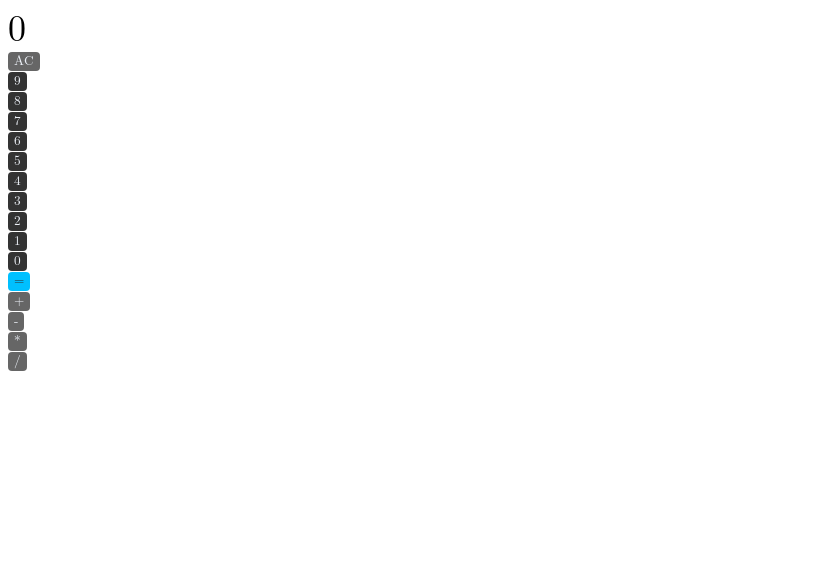
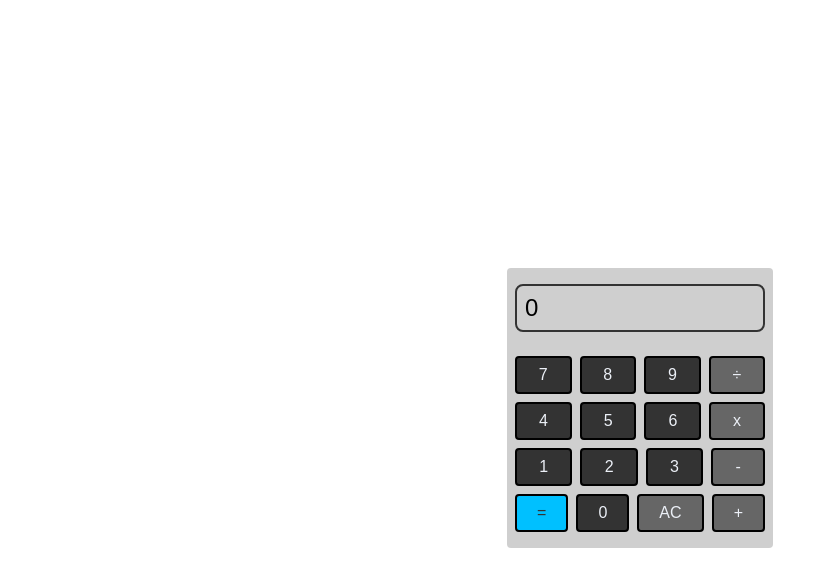
Before and after one commit to kevnhech/calculator, a plain HTML site: page index.html in a window 1280 px wide. Shown: the whole page, without its empty margins (0-828 px from the left). Drawn offline with Linux system fonts and the light colour scheme.

Commit message:
Align calculator to the center of the main and cross axis

```diff
--- a/index.html
+++ b/index.html
@@ -8,71 +8,71 @@
   <script src="script.js" defer></script>
 </head>
 <body>
-  <div class="calculator">
+  <div class="container-center">
+    <div id="calculator">
       <div id="display">0</div>
 
+      <div class="container-column">
+        <div class="container-row">
+          <div class="number">
+            <button id="seven">7</button>
+          </div>
+          <div class="number">
+            <button id="eight">8</button>
+          </div>
+          <div class="number">
+            <button id="nine">9</button>
+          </div>
+          <div class="divide">
+            <button id="divide-button">÷</button>
+          </div>
+        </div>
+
+        <div class="container-row">
+          <div class="number">
+            <button id="four">4</button>
+          </div>
+          <div class="number">
+            <button id="five">5</button>
+          </div>
+          <div class="number">
+            <button id="six">6</button>
+          </div>
+          <div class="multiply">
+            <button id="multiply-button">x</button>
+          </div>
+        </div>
+
+        <div class="container-row">
+          <div class="number">
+            <button id="one">1</button>
+          </div>
+          <div class="number">
+            <button id="two">2</button>
+          </div>
+          <div class="number">
+            <button id="three">3</button>
+          </div>
+          <div class="subtract">
+            <button id="subtract-button">-</button>
+          </div>
+        </div>
+
+        <div class="container-row">
+          <div class="equal">
+            <button id="equal-button">=</button>
+          </div>
+          <div class="number">
+            <button id="zero">0</button>
+          </div>
           <div class="clear">
             <button id="clear-button">AC</button>
           </div>
-
-    <div class="number">
-      <button id="nine">9</button>
-    </div>
-
-    <div class="number">
-      <button id="eight">8</button>
-    </div>
-
-    <div class="number">
-      <button id="seven">7</button>
-    </div>
-
-    <div class="number">
-      <button id="six">6</button>
-    </div>
-
-    <div class="number">
-      <button id="five">5</button>
-    </div>
-
-    <div class="number">
-      <button id="four">4</button>
-    </div>
-
-    <div class="number">
-      <button id="three">3</button>
-    </div>
-
-    <div class="number">
-      <button id="two">2</button>
-    </div>
-
-    <div class="number">
-      <button id="one">1</button>
-    </div>
-
-    <div class="number">
-      <button id="zero">0</button>
-    </div>
-
-    <div class="equal">
-      <button id="equal-button">=</button>
-    </div>
-
           <div class="add">
             <button id="add-button">+</button>
           </div>
-
-    <div class="subtract">
-      <button id="subtract-button">-</button>
         </div>
-
-    <div class="multiply">
-      <button id="multiply-button">*</button>
       </div>
-
-    <div class="divide">
-      <button id="divide-button">/</button>
     </div>
   </div>
 </body>
--- a/script.js
+++ b/script.js
@@ -1,21 +1,21 @@
+function round(num) {
+  return Math.round(num * 100) / 100;
+}
+
 function add(a, b) {
-  return a + b;
+  return round(a + b);
 }
 
 function subtract(a, b) {
-  return a - b;
+  return round(a - b);
 }
 
 function multiply(a, b) {
-  return a * b;
+  return round(a * b);
 }
 
 function divide(a, b) {
-  return a / b;
-}
-
-function roundNum(num) {
-  return Math.round(num * 100) / 100;
+  return round(a / b);
 }
 
 let firstNum = '3';
@@ -30,7 +30,7 @@ function operate(op, num1, num2) {
   } else if (op == '*') {
     return multiply(num1, num2);
   } else if (op == '/') {
-    return roundNum(divide(num1, num2));
+    return divide(num1, num2);
   }
 }
 
--- a/style.css
+++ b/style.css
@@ -1,16 +1,22 @@
 * {
-  font-family: math;
+  font-family: sans-serif;
 }
 
-button {
-  background-color: #333;
-  color: #ECF0F7;
-  border: none;
+#calculator {
+  display: flex;
+  flex-direction: column;
+  gap: 24px;
+  width: 250px;
   border-radius: 4px;
+  background-color: #CFCFCF;
+  padding: 16px 8px;
 }
 
 #display {
-  font-size: 36px;
+  font-size: 24px;
+  border: solid 2px #333;
+  border-radius: 8px;
+  padding: 8px;
 }
 
 #clear-button,
@@ -25,3 +31,51 @@ button {
   color: #333333;
   background-color: #00C0FF;
 }
+
+.container-center {
+  display: flex;
+  /* justify-content: center; */
+  align-items: center;
+}
+
+.container-column {
+  display: flex;
+  flex-direction: column;
+  gap: 8px;
+}
+
+.container-row {
+  display: flex;
+  gap: 8px;
+}
+
+.number,
+.clear,
+.add,
+.subtract,
+.multiply,
+.divide,
+.equal {
+  display: flex;
+  flex-grow: 1;
+}
+
+html {
+  height: 100%;
+}
+
+body {
+  display: flex;
+  height: 100%;
+  justify-content: center;
+}
+
+button {
+  background-color: #333;
+  color: #ECF0F7;
+  border: 2px solid #000;
+  border-radius: 4px;
+  font-size: 16px;
+  flex-grow: 1;
+  padding: 8px 4px;
+}
```
Lines whose indentation alone changed are shown as unchanged.
